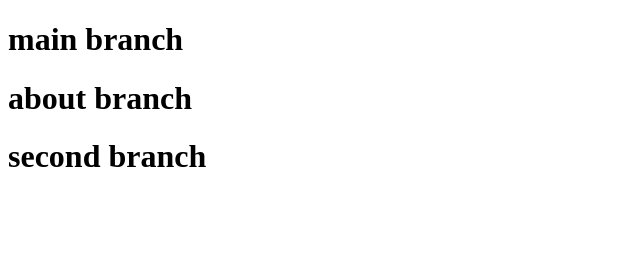
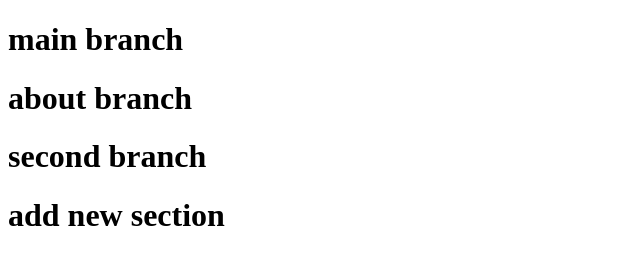
Before and after one commit to piyushkurzekar/merge-branch, a plain HTML site: page index.html in a window 1280 px wide. Shown: the whole page, without its empty margins (0-640 px from the left). Drawn offline with Linux system fonts and the light colour scheme.

Commit message:
add main

```diff
--- a/index.html
+++ b/index.html
@@ -9,5 +9,6 @@
     <h1>main branch</h1>
     <h1>about branch</h1>
     <h1>second branch</h1>
+    <h1>add new section</h1>
 </body>
 </html>
```
